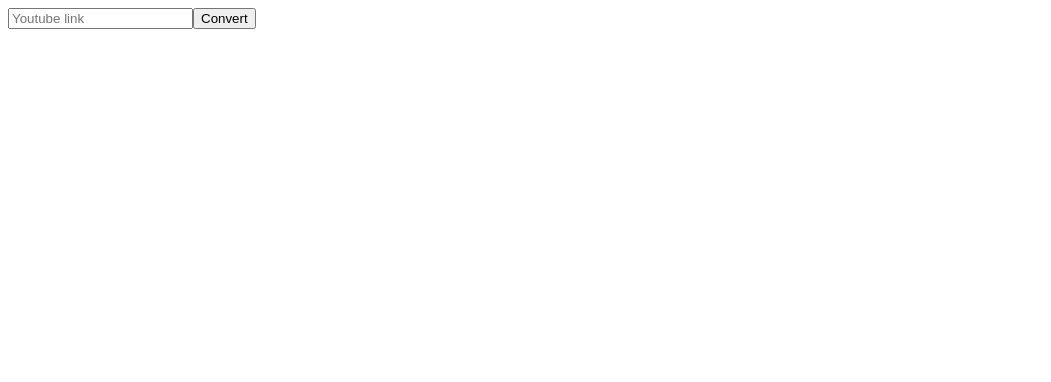
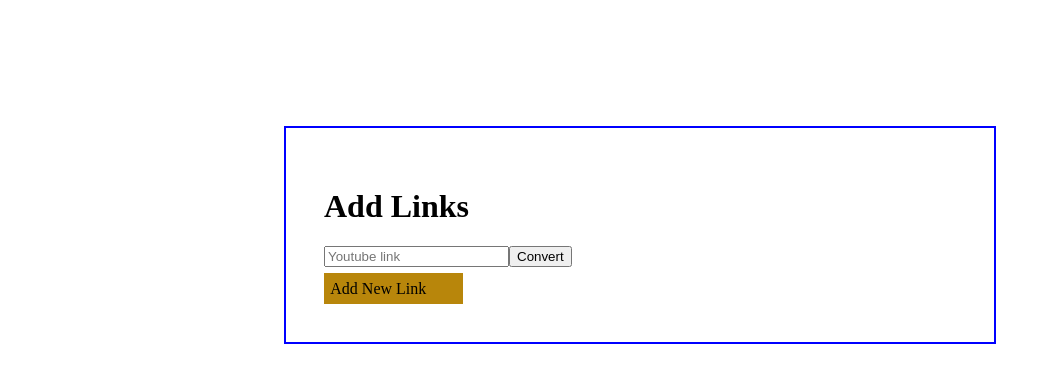
Before and after one commit to Vivekmasona/youtube-mp3-converter, a React (Create React App) app in the folder client/: page / in a window 1280 px wide. Shown: the top 382 px of the page, without its empty margins (0-1051 px from the left). Built offline with nearby package versions, Linux system fonts and the light colour scheme.

Commit message:
Made basic component for handling the input of links

```diff
--- a/client/public/index.html
+++ b/client/public/index.html
@@ -15,6 +15,7 @@
       user's mobile device or desktop. See https://developers.google.com/web/fundamentals/web-app-manifest/
     -->
     <link rel="manifest" href="%PUBLIC_URL%/manifest.json" />
+    <link rel="stylesheet" href="%PUBLIC_URL%/style.css">
     <!--
       Notice the use of %PUBLIC_URL% in the tags above.
       It will be replaced with the URL of the `public` folder during the build.
@@ -24,7 +25,7 @@
       work correctly both with client-side routing and a non-root public URL.
       Learn how to configure a non-root public URL by running `npm run build`.
     -->
-    <title>React App</title>
+    <title>Youtube to MP3 Converter</title>
   </head>
   <body>
     <noscript>You need to enable JavaScript to run this app.</noscript>
--- /dev/null
+++ b/client/public/style.css
@@ -0,0 +1,19 @@
+.main {
+    margin: auto;
+    width: 50%;
+    margin-top: 10%;
+    border: 2px solid blue;
+    padding: 3%;
+}
+
+.input-component {
+    display: flex;
+}
+
+.add-new-input {
+    margin-top: 1%;
+    padding: 1%;
+    background-color: darkgoldenrod;
+    width: 20%;
+    cursor: pointer;
+}
--- a/client/src/components/App.js
+++ b/client/src/components/App.js
@@ -1,81 +1,38 @@
 import React, { useState, useEffect } from 'react';
 import { useSelector, useDispatch } from 'react-redux';
 
-import convert from '../actions/convert';
-import download from '../actions/download';
+import InputComponent from './InputComponent';
 
 const App = () => {
 
-    const [link, setLink] = useState('');
-    const [token, setToken] = useState(null);
-    const [loading, setLoading] = useState(false);
+    const [inputList, setInputList] = useState([0]);
 
-    const onConvertClick = async (e) => {
+    const renderInputList = () => {
+        return inputList.map((input, index) => {
+            return(
+                <div>
+                    <InputComponent key={index}/>
+                </div>
+            );
+        })
+    }
+
+    const addNewInput = (e) => {
         e.preventDefault();
-
-        setLoading(true);
-        const { data, error } = await convert(link);
-        setLoading(false);
-
-        if(error) {
-            console.log(error);
-            return;
-        }
-        setToken(data.token)
-        console.log(data.meta)
-    };
-
-    const onDownloadClick = async (e) => {
-        e.preventDefault();
-        const { response, error } = await download(token);
-        if(error) {
-            console.log(error);
-            return;
-        }
-        const filename =  response.headers['content-disposition'].split('filename=')[1];
-
-        const url = window.URL.createObjectURL(new Blob([response.data]), { type: 'audio/mp3' });
-        const link = document.createElement('a');
-        link.href = url;
-        link.setAttribute('download', filename.slice(1,-1)); //or any other extension
-        document.body.appendChild(link);
-        link.click();
-        link.remove();
+        setInputList([...inputList, 0]);
+        console.log(inputList)
     }
 
     return(
-        <div>
-            <input
-                type="text"
-                id="link"
-                placeholder="Youtube link"
-                value={link}
-                onChange={ (e) => setLink(e.target.value) }
-                required
-            />
-            <button
-                onClick={onConvertClick}
-                id="convert-button"
+        <div className="main">
+            <h1>Add Links</h1>
+            {renderInputList()}
+            <div
+                className="add-new-input"
+                onClick={addNewInput}
             >
-                Convert
-            </button>
-            {
-                token ? (
-                    <button
-                        onClick={onDownloadClick}
-                        id="download-button"
-                    >
-                        Download
-                    </button>
-                ) : null
-            }
-            {
-                loading ? (
-                    <div>
-                        Loading...
-                    </div>
-                ) : null
-            }
+                Add New Link
+            </div>
         </div>
     );
 };
--- /dev/null
+++ b/client/src/components/InputComponent.js
@@ -0,0 +1,83 @@
+import React, { useState, useEffect } from 'react';
+import { useSelector, useDispatch } from 'react-redux';
+
+import convert from '../actions/convert';
+import download from '../actions/download';
+
+const InputComponent = () => {
+    const [link, setLink] = useState('');
+    const [token, setToken] = useState(null);
+    const [loading, setLoading] = useState(false);
+
+    const onConvertClick = async (e) => {
+        e.preventDefault();
+
+        setLoading(true);
+        const { data, error } = await convert(link);
+        setLoading(false);
+
+        if(error) {
+            console.log(error);
+            return;
+        }
+        setToken(data.token)
+        console.log(data.meta)
+    };
+
+    const onDownloadClick = async (e) => {
+        e.preventDefault();
+        const { response, error } = await download(token);
+        if(error) {
+            console.log(error);
+            return;
+        }
+        const filename =  response.headers['content-disposition'].split('filename=')[1];
+
+        const url = window.URL.createObjectURL(new Blob([response.data]), { type: 'audio/mp3' });
+        const link = document.createElement('a');
+        link.href = url;
+        link.setAttribute('download', filename.slice(1,-1));
+        document.body.appendChild(link);
+        link.click();
+        link.remove();
+    }
+
+    return(
+        <div className="input-component">
+            <input
+                type="text"
+                id="link"
+                placeholder="Youtube link"
+                value={link}
+                onChange={ (e) => setLink(e.target.value) }
+                required
+            />
+            <button
+                onClick={onConvertClick}
+                id="convert-button"
+                disabled={!!token}
+            >
+                Convert
+            </button>
+            {
+                token ? (
+                    <button
+                        onClick={onDownloadClick}
+                        id="download-button"
+                    >
+                        Download
+                    </button>
+                ) : null
+            }
+            {
+                loading ? (
+                    <div>
+                        Loading...
+                    </div>
+                ) : null
+            }
+        </div>
+    );
+};
+
+export default InputComponent;
```
